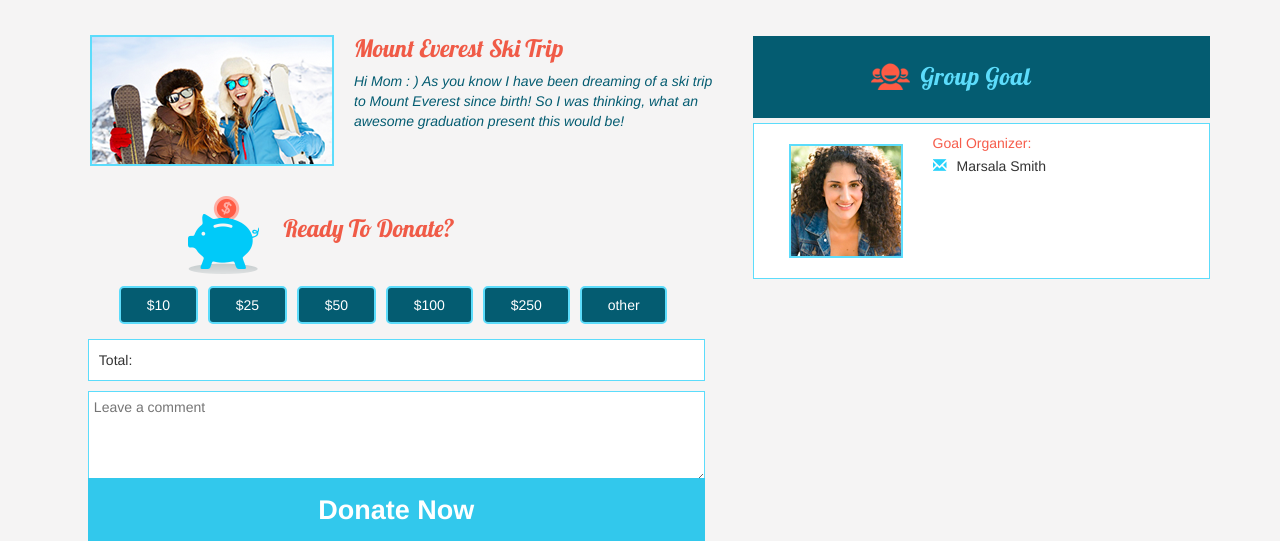
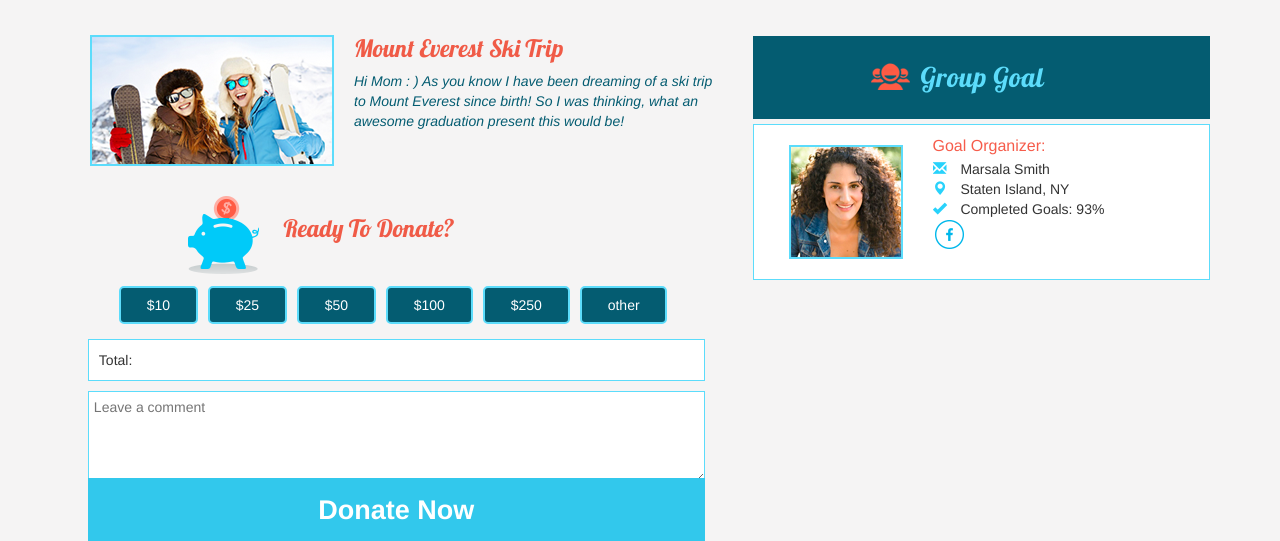
Before and after one commit to jenninep/InstaGoal, a PHP site: page / in a window 1280 px wide. Shown: the part 108-649 px from the top of the page. Run offline with PHP 8.4, Linux system fonts and the light colour scheme.

Commit message:
started profile Div

```diff
--- a/css/style.css
+++ b/css/style.css
@@ -77,6 +77,7 @@ body {
 #profileInfo{
   margin-top: 12px;
   color: #f65c4b;
+  font-size: 16px;
 }
 .groupIcon{
   float: left;
@@ -156,7 +157,7 @@ h3{
   float: left;
   margin-left: 10px;
   color: white;
-  font-size: 24px;
+  font-size: 27px;
   line-height: .3;
   color: #5cdcfb;
   letter-spacing: .5px;
--- a/index.html
+++ b/index.html
@@ -95,7 +95,17 @@
 					  </div>
 					  <div class="media-body">
 					    <h5 id="profileInfo" class="media-heading">Goal Organizer:</h5>
-					    <span id="envelope" class="glyphicon glyphicon-envelope" aria-hidden="true"></span>Marsala Smith
+					    <a href="#">
+					    	<span id="envelope" class="glyphicon glyphicon-envelope" aria-hidden="true"></span>
+				    	</a>Marsala Smith<br>
+				    	<a href="#">
+					    	<span id="envelope" class="glyphicon glyphicon-map-marker" aria-hidden="true"></span>
+				    	</a>Staten Island, NY<br>
+					    <a href="#">
+					    	<span id="envelope" class="glyphicon glyphicon-ok" aria-hidden="true"></span>
+				    	</a>Completed Goals: 93%<br>
+				    	<a href="#">
+				    		<img id="fbIcon" src="css/images/fb.png" alt="fbIcon">
 					  </div>
 					</div>
 				</div>
```
Also changed, not shown: css/images/fb.png (added).
